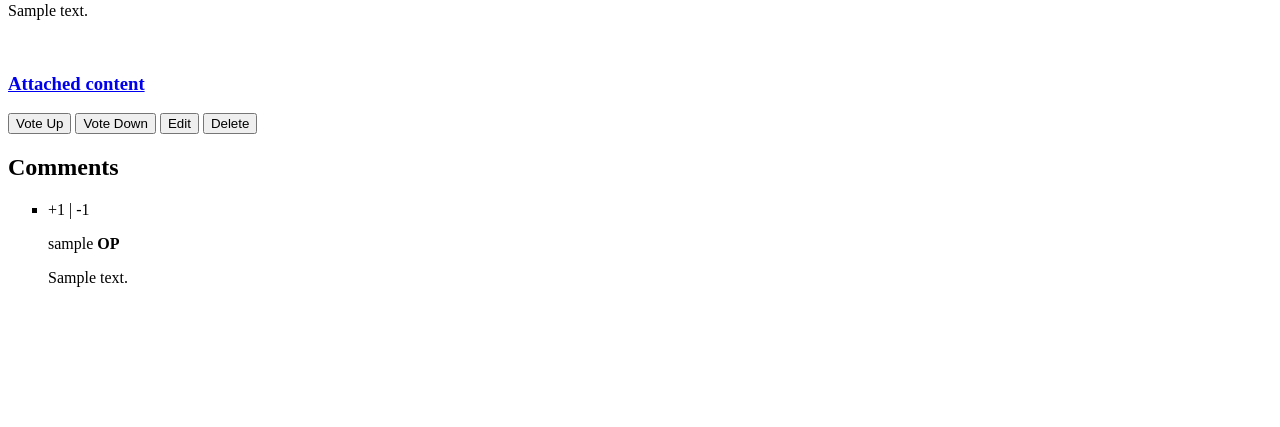
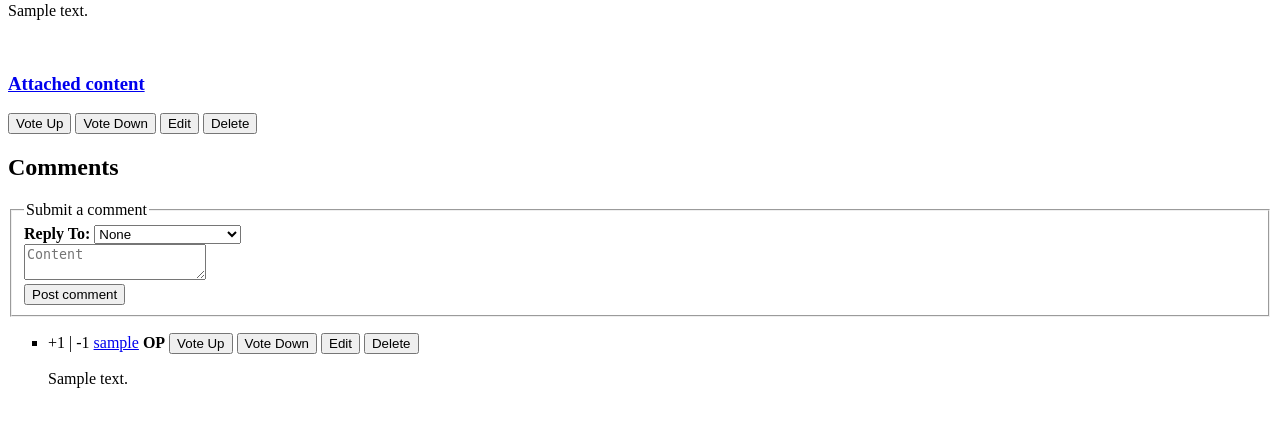
Before and after one commit to andreholman/red, a Django app: a page that uses red/templates/red/post.html in a window 1280 px wide. Shown: the part 214-641 px from the top of the page. Run offline with Django 4.2, Linux system fonts and the light colour scheme; tables that the repository leaves empty hold one stand-in row (values such as "Sample post").

Commit message:
Add commenting features + implement

```diff
--- a/red/static/red/post.js
+++ b/red/static/red/post.js
@@ -25,20 +25,23 @@ $.fn.changeElementType = function(type) {
     });
 }
 
+const apiHeaders = {
+    "Content-Type": "application/json",
+    "X-CSRFToken": getCookie("csrftoken")
+}
+
 $(function() {
     console.info($("#content").val())
-    $(".vote").click((event) => {
-        if (event.target.id == "down") {
+    $(".post-vote").click((event) => {
+        console.log($(event.target))
+        if ($(event.target).hasClass() == "down") {
             direction = 0
         } else {
             direction = 1
         }
         fetch('vote/', {
             method: "POST",
-            headers: {
-                "Content-Type": "application/json",
-                "X-CSRFToken": getCookie("csrftoken")
-            },
+            headers: apiHeaders,
             body: JSON.stringify({
                 "v": direction // 1 for up 0 for down
             })
@@ -56,16 +59,13 @@ $(function() {
         })
     })
 
-    formOpen = false;
+    editOpen = false;
 
-    $("#update").click(() => {
-        if (formOpen) {
+    $("#update-post").click(() => {
+        if (editOpen) {
             fetch('update/', {
                 method: "PUT",
-                headers: {
-                    "Content-Type": "application/json",
-                    "X-CSRFToken": getCookie("csrftoken")
-                },
+                headers: apiHeaders,
                 body: JSON.stringify({
                     content: $("#content").val()
                 })
@@ -84,27 +84,24 @@ $(function() {
                 }
             })
         } else { // if form is closed
-            formOpen = true;
-            content = $("#content").html().replaceAll("<br>", "\n")
+            editOpen = true;
+            const content = $("#content").html().replaceAll("<br>", "\n")
             $("#content").changeElementType("textarea")
             $("#content").val(content)
-            $("#update").text("Save")
-            $("#cancel").attr("style", "display:default")
+            $("#update-post").text("Save")
+            $("#cancel-post").attr("style", "display:default")
         }
     })
 
-    $("#cancel").click(() => {
-        formOpen = false;
-
-        // content = $("#content").html().replace("\n", "<br>")
+    $("#cancel-post").click(() => {
+        editOpen = false;
 
         $("#content").changeElementType("p")
-            // $("#content").html(content)
-        $("#update").text("Edit")
-        $("#cancel").attr("style", "display:none")
+        $("#update-post").text("Edit")
+        $("#cancel-post").attr("style", "display:none")
     })
 
-    $("#delete").click(() => {
+    $("#delete-post").click(() => {
         fetch('delete/', {
             method: "POST",
             headers: {
@@ -126,4 +123,68 @@ $(function() {
             }
         })
     })
+
+    $("#comment").click(() => {
+        fetch('comment/', {
+            method: "POST",
+            headers: apiHeaders,
+            body: JSON.stringify({
+                content: $("#comment-content").val(),
+                parent: $("#comment-parent").val()
+            })
+        }).then((output) => {
+            switch (output.status) {
+                case 204: // success
+                    window.location.reload()
+                    break;
+                case 400:
+                    alert("Bad request!")
+                    break;
+                case 410:
+                    alert("Post has been deleted!")
+                    window.location.reload()
+                    break;
+                default:
+                    alert("Something went wrong!")
+                    break;
+            }
+        })
+    })
+
+    $(".comment")
+
+    // commentOpen = false;
+
+    // $("#reply").click(() => {
+    //     if (commentOpen) {
+    //         fetch('', {
+    //             method: "PUT",
+    //             headers: {
+    //                 "Content-Type": "application/json",
+    //                 "X-CSRFToken": getCookie("csrftoken")
+    //             },
+    //             body: JSON.stringify({
+    //                 content: $("#content").val()
+    //             })
+    //         }).then((output) => {
+    //             switch (output.status) {
+    //                 case 204: // success
+    //                     window.location.reload()
+    //                     break;
+    //                 case 410:
+    //                     alert("Post/comment has been deleted!")
+    //                     window.location.reload()
+    //                     break;
+    //                 default:
+    //                     alert("Something went wrong!")
+    //                     break;
+    //             }
+    //         })
+    //     } else { // if form is closed
+    //         commentOpen = true;
+
+    //         $("#reply").text("Submit")
+    //         $("#cancel-post").attr("style", "display:default")
+    //     }
+    // })
 })
--- a/red/templates/red/post.html
+++ b/red/templates/red/post.html
@@ -16,8 +16,8 @@
     {{ post.edited }}
     {% endif %}
     <a href='{% url "sub" post.sub %}'>s/{{post.sub}}</a> |
-    {% if post.deleted %}
-    u/deleted
+    {% if post.deleted or post.author.deleted %}
+    u/[deleted]
     {% else %}
     <a href='{% url "user" post.author %}'>u/{{post.author}}</a>
     {% endif %}
@@ -40,20 +40,61 @@
     <h3><a href={{post.attached}}>Attached content</a></h3>
     {% endif %}
 
-    <button type="button" class="vote" id="up" {% if post.deleted %}disabled{%endif%}>Vote Up</button>
-    <button type="button" class="vote" id="down" {% if post.deleted %}disabled{%endif%}>Vote Down</button>
-    <button type="button" id="update" {% if post.deleted %}disabled{%endif%}>Edit</button>
-    <button type="button" id="cancel" {% if post.deleted %}disabled{%endif%} style="display:none;">Cancel</button> {% comment %} for cancelling editing {% endcomment %}
-    <button type="button" id="delete" {% if post.deleted %}disabled{%endif%}>Delete</button>
+    <button type="button" class="post-vote up" {% if post.deleted %}disabled{%endif%}>Vote Up</button>
+    <button type="button" class="post-vote down" {% if post.deleted %}disabled{%endif%}>Vote Down</button>
+    <button type="button" id="update-post" {% if post.deleted %}disabled{%endif%}>Edit</button>
+    <button type="button" id="cancel-post" {% if post.deleted %}disabled{%endif%} style="display:none;">Cancel</button> {% comment %} for cancelling editing {% endcomment %}
+    <button type="button" id="delete-post" {% if post.deleted %}disabled{%endif%}>Delete</button>
 
     <h2>Comments</h2>
+
+    {% if not post.deleted%}
+    <fieldset>
+        <legend>Submit a comment</legend>
+
+        {% if comments %}
+        <b>Reply To: </b>
+        <select id="comment-parent">
+            <option value="0">None</option>
+            {% for comment in comments %}
+                <option value="{{comment.comment.id}}">{{ comment.comment }}</option>
+            {% endfor %}
+        </select>
+        <br>
+        {% endif %}
+
+        <textarea name="content" placeholder="Content" id="comment-content"></textarea>
+        <br>
+        <button type="button" id="comment">Post comment</button>
+    </fieldset>
+    {% endif %}
+
     {% if comments %}
     <ul type="square">
         {% for comment in comments %}
         <li style="margin-left:{{comment.level}}em">
-            <p>+{{comment.comment.likes}} | -{{comment.comment.dislikes}}</p>
-            {{ comment.comment.author }} {% if comment.comment.author == post.author %} <span style="font-weight: bold">OP</span> {% endif %}
-            <p>{{ comment.comment.content }}</p>
+            +{{comment.comment.likes}} | -{{comment.comment.dislikes}}
+
+            {% if comment.comment.deleted or comment.comment.author.deleted %}
+            u/[deleted]
+            {% else %}
+            <a href='{% url "user" comment.comment.author.username %}'>{{ comment.comment.author }}</a>
+            {% endif %}
+            {% if comment.comment.author == post.author %} <span style="font-weight: bold">OP</span> {% endif %}
+
+            <button type="button" class="comment-vote up" {% if comment.comment.deleted %}disabled{%endif%}>Vote Up</button>
+            <button type="button" class="comment-vote down" {% if comment.comment.deleted %}disabled{%endif%}>Vote Down</button>
+            <button type="button" class="{{comment.comment.id}} update" {% if comment.comment.deleted %}disabled{%endif%}>Edit</button>
+            <button type="button" class="{{comment.comment.id}} cancel" {% if comment.comment.deleted %}disabled{%endif%} style="display:none;">Cancel</button> {% comment %} for cancelling editing {% endcomment %}
+            <button type="button" class="{{comment.comment.id}} delete" {% if comment.comment.deleted %}disabled{%endif%}>Delete</button>
+
+            <p class="{{comment.comment.id}}">
+                {% if comment.comment.deleted %}
+                [deleted]
+                {% else %}
+                {{ comment.comment.content }}
+                {% endif %}
+            </p>
         </li>
         {% endfor %}
     </ul>
--- a/red/urls.py
+++ b/red/urls.py
@@ -10,9 +10,13 @@ urlpatterns = [
     path("s/<str:sub>/", views.sub, name="sub"), # GET
     path("s/<str:sub>/posts/", views.sub_posts, name="sub_posts"), # GET 303
     path("s/<str:sub>/posts/<int:post_id>/", views.post, name="post"), # GET
-    path("s/<str:sub>/posts/<int:post_id>/vote/", views.post_vote, name="vote"), # POST
-    path("s/<str:sub>/posts/<int:post_id>/update/", views.update_post, name="update_post"), # GET
+    path("s/<str:sub>/posts/<int:post_id>/vote/", views.post_vote, name="post_vote"), # POST
+    path("s/<str:sub>/posts/<int:post_id>/update/", views.update_post, name="update_post"), # PUT
     path("s/<str:sub>/posts/<int:post_id>/delete/", views.delete_post, name="delete_post"), # POST
+    path("s/<str:sub>/posts/<int:post_id>/comment/", views.create_comment, name="create_comment"), # POST
+    path("s/<str:sub>/posts/<int:post_id>/commentvote/", views.comment_vote, name="comment_vote"), # POST
+    path("s/<str:sub>/posts/<int:post_id>/commentupdate/", views.update_comment, name="update_comment"), # PUT
+    path("s/<str:sub>/posts/<int:post_id>/commentdelete/", views.delete_comment, name="delete_comment"), # POST
     path("s/<str:sub>/post/", views.post_editor, name="post_editor"), # GET
     path("s/<str:sub>/create_post/", views.create_post, name="create_post"), # POST
     # path("login", views.login, name="login"), # this will be used later
--- a/red/views.py
+++ b/red/views.py
@@ -72,6 +72,16 @@ def post_editor(request, sub):
     }
     return render(request, "red/post_editor.html", context=context)
 
+def validate_endpoint_request(request, method, post_id):
+    if request.method == method.upper():
+        post_object = get_object_or_404(Post, id=post_id)
+        if post_object.deleted:
+            return 410 # already deleted
+        else:
+            return post_object
+    else:
+        return HttpResponse(status=405) # bad request format
+
 def post_vote(request, sub, post_id):
     request_data = json.loads(request.body)
     if request_data and request.method == "POST": # checks if there's post request
@@ -108,9 +118,7 @@ def create_post(request, sub):
             flair=post_flair,
             nsfw=bool(request.POST.get("nsfw")),
             spoiler=bool(request.POST.get("spoiler")),
-            views=0,
             likes=1,
-            dislikes=0,
             points=1,
         )
 
@@ -124,13 +132,16 @@ def update_post(request, sub, post_id):
     if request.method == "PUT":
         request_data = json.loads(request.body)
 
-        if request_data["content"]:
+        if request_data.get("content"):
             post_object = get_object_or_404(Post, id=post_id)
             if post_object.deleted:
                 return HttpResponse(status=410)
             post_object.content = request_data["content"]
+            post_object.edit()
             post_object.save()
             return HttpResponse(status=204)
+        else:
+            return HttpResponse(status=400)
     else:
         return HttpResponse(status=405) # bad request format
     # post_id = request.POST.get("id")
@@ -147,5 +158,66 @@ def delete_post(request, sub, post_id):
     else:
         return HttpResponse(status=405) # bad request format
 
+def create_comment(request, sub, post_id):
+    request_validated = validate_endpoint_request(request, "POST", post_id)
+    if type(request_validated) != HttpResponse: # post is returned back
+        try:
+            request_data = json.loads(request.body)
+
+            if request_data.get("parent"):
+                try:
+                    comment_parent_id = int(request_data["parent"])
+                except ValueError: # Not an int
+                    return HttpResponse(status=400)
+
+                if comment_parent_id == 0:
+                    comment_parent = None
+                else:
+                    comment_parent = get_object_or_404(Comment, id=comment_parent_id)
+
+                    if comment_parent.post != request_validated:
+                        return HttpResponse(status=400) # wrong post
+            else:
+                comment_parent = None
+
+            comment_content = request_data["content"]
+            comment_content[1]
+        except (KeyError, IndexError): # index error means no content
+            return HttpResponse(status=400) # bad request
+
+        new_comment = Comment(
+            post=request_validated,
+            author=get_object_or_404(User, id=3),
+            content=comment_content,
+            parent=comment_parent,
+            likes=1
+        )
+        new_comment.save()
+        return HttpResponse(status=204) # no response
+    else:
+        return request_validated
+
+def comment_vote(request, sub, post_id):
+    request_status = validate_endpoint_request(request, "POST")
+    if not request_status:
+        pass
+    else:
+        return HttpResponse(status=request_status)
+
+def update_comment(request, sub, post_id):
+    request_status = validate_endpoint_request(request, "PUT")
+    if not request_status:
+        pass
+    else:
+        return HttpResponse(status=request_status)
+
+def delete_comment(request, sub, post_id):
+    request_status = validate_endpoint_request(request, "POST")
+    if not request_status:
+        pass
+    else:
+        return HttpResponse(status=request_status)
+
+
 def login(request):
     return HttpResponse("login")
```
Also changed, not shown: red/models.py (+7 -2 lines).
